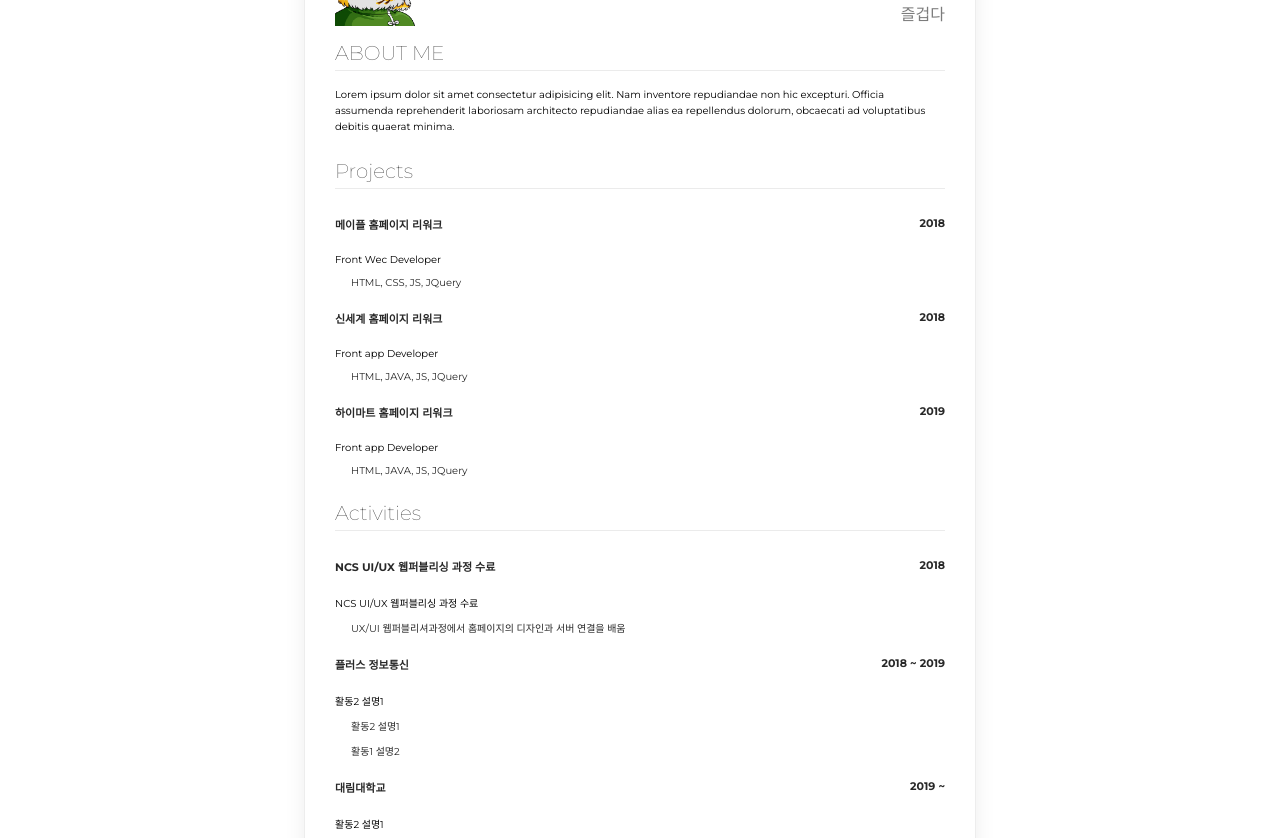
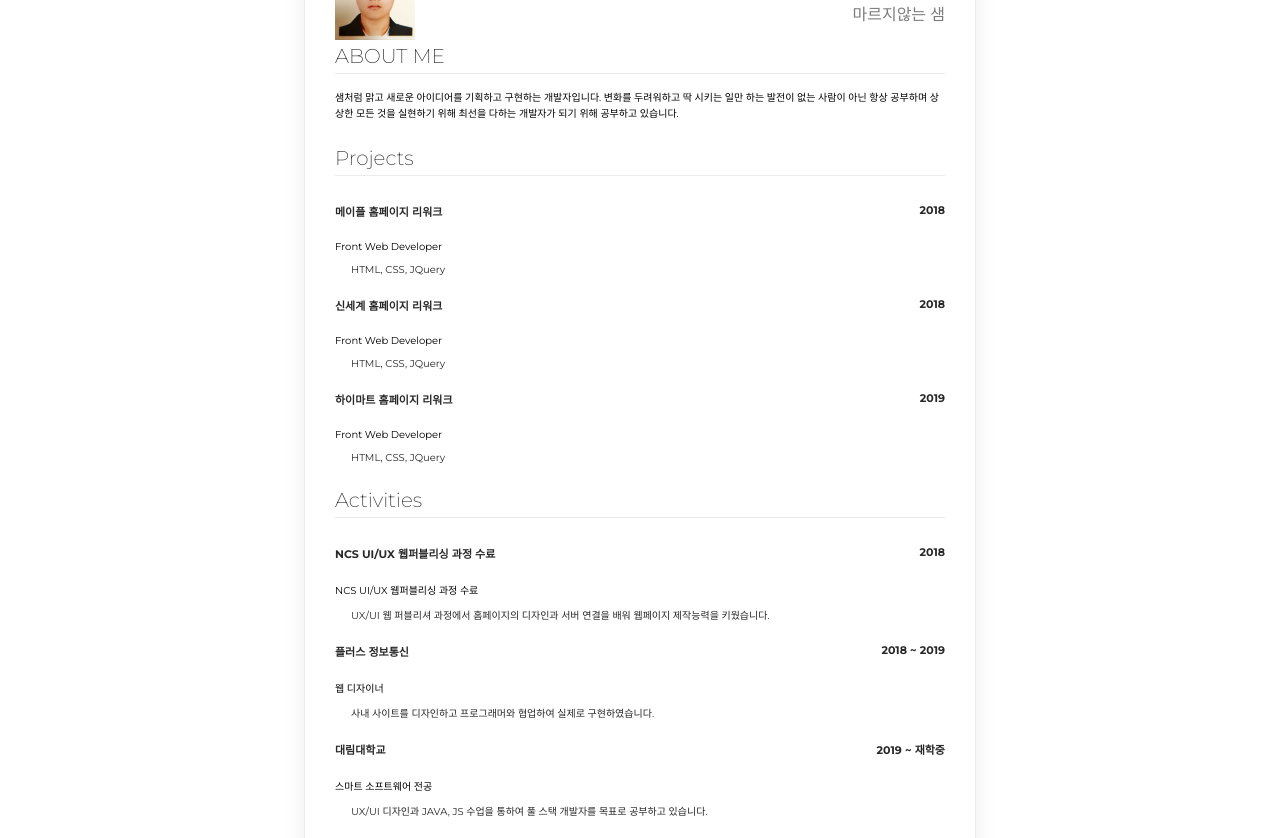
Before and after one commit to Fonsver/resume, a plain HTML site: page index.html in a window 1280 px wide. Shown: the part 92-930 px from the top of the page. Drawn offline with Linux system fonts and the light colour scheme.

Commit message:
고다고

```diff
--- a/index.html
+++ b/index.html
@@ -9,15 +9,15 @@
     <div class="mainBox">
         <div class="TitleBox">
             <div class="ProfileImf FloatWrap">
-                <img src="imges/ataho.jpg" alt="프로필 사진" width="80px">
+                <img src="imges/junho.jpg" alt="프로필 사진" width="80px">
             </div>
             <h1>정준호</h1>
-            <p class="nameText">즐겁다</p>
+            <p class="nameText">마르지않는 샘</p>
         </div>
         <section>
             <h2>ABOUT ME</h2>
             <p class="aboitMeText">
-                Lorem ipsum dolor sit amet consectetur adipisicing elit. Nam inventore repudiandae non hic excepturi. Officia assumenda reprehenderit laboriosam architecto repudiandae alias ea repellendus dolorum, obcaecati ad voluptatibus debitis quaerat minima.
+                샘처럼 맑고 새로운 아이디어를 기획하고 구현하는 개발자입니다. 변화를 두려워하고 딱 시키는 일만 하는 발전이 없는 사람이 아닌 항상 공부하며 상상한 모든 것을 실현하기 위해 최선을 다하는 개발자가 되기 위해 공부하고 있습니다.
             </p>
         </section>
         <section class="Projects">
@@ -27,22 +27,22 @@
                 <p class="TitkeText">메이플 홈페이지 리워크</p>
                 <p class="YearText">2018</p>
             </div>
-            <p class="DescText">Front Wec Developer</p>
-            <p class="DescSubtext">HTML, CSS, JS, JQuery</p>
+            <p class="DescText">Front Web Developer</p>
+            <p class="DescSubtext">HTML, CSS, JQuery</p>
             <!-- 신세계 홈페이지 리워크 -->
             <div class="FloatWrap">
                 <p class="TitkeText">신세계 홈페이지 리워크</p>
                 <p class="YearText">2018</p>
             </div>
-            <p class="DescText">Front app Developer</p>
-            <p class="DescSubtext">HTML, JAVA, JS, JQuery</p>
+            <p class="DescText">Front Web Developer</p>
+            <p class="DescSubtext">HTML, CSS, JQuery</p>
             <!-- 하이마트 홈페이지 리워크 -->
             <div class="FloatWrap">
                 <p class="TitkeText">하이마트 홈페이지 리워크</p>
                 <p class="YearText">2019</p>
             </div>
-            <p class="DescText">Front app Developer</p>
-            <p class="DescSubtext">HTML, JAVA, JS, JQuery</p>
+            <p class="DescText">Front Web Developer</p>
+            <p class="DescSubtext">HTML, CSS, JQuery</p>
         </section>
         <section class="Activities">
             <h2>Activities</h2>
@@ -53,23 +53,23 @@
             </div>
             <p class="DescText">NCS UI/UX 웹퍼블리싱 과정 수료</p>
             <p class="DescSubtext">
-                UX/UI 웹퍼블리셔과정에서 홈페이지의 디자인과 서버 연결을 배움
+                UX/UI 웹 퍼블리셔 과정에서 홈페이지의 디자인과 서버 연결을 배워 웹페이지 제작능력을 키웠습니다.
             </p>
             <!-- 플러스 -->
             <div class="FloatWrap">
                 <p class="TitkeText">플러스 정보통신</p>
                 <p class="YearText">2018 ~ 2019</p>
             </div>
-            <p class="DescText">활동2 설명1</p>
-            <p class="DescSubtext">활동2 설명1</p>
-            <p class="DescSubtext">활동1 설명2</p>
+            <p class="DescText">웹 디자이너</p>
+            <p class="DescSubtext">사내 사이트를 디자인하고 프로그래머와 협업하여 실제로 구현하였습니다.
+            </p>
             <!-- 대림대학교 -->
             <div class="FloatWrap">
                 <p class="TitkeText">대림대학교</p>
-                <p class="YearText">2019 ~</p>
+                <p class="YearText">2019 ~ 재학중</p>
             </div>
-            <p class="DescText">활동2 설명1</p>
-            <p class="DescSubtext">활동2 설명1</p>
+            <p class="DescText">스마트 소프트웨어 전공</p>
+            <p class="DescSubtext">UX/UI 디자인과 JAVA, JS 수업을 통하여 풀 스택 개발자를 목표로 공부하고 있습니다.</p>
         </section>
         <div class="SnsWrap">
             <a href="#"><img class="SnsImg" src="imges/facebook.png" alt="페이스북"></a>
--- a/style.css
+++ b/style.css
@@ -15,7 +15,7 @@ h1{
 h2{
     font-size: 20px;
     color: #282828;
-    font-weight: lighter;
+    font-weight: 200;
     margin-bottom: 16px;
     padding-bottom: 5px;
     border-bottom: 1px solid #ebebeb;
@@ -33,6 +33,7 @@ section{
 }
 .TitleBox{
     text-align: right;
+    overflow: hidden;
 }
 /*---------------mainBox---------------*/
 .mainBox{
```
Also changed, not shown: imges/junho.jpg (added).
